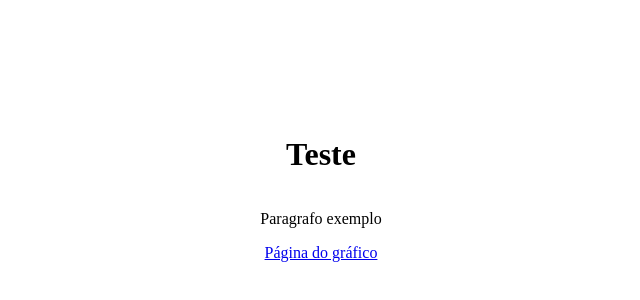
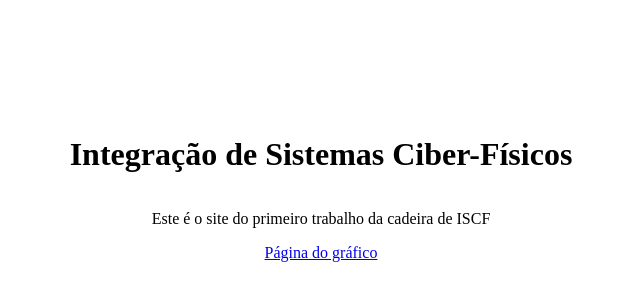
Before and after one commit to RLadeira113/testejs, a Next.js app: page / in a window 1280 px wide. Shown: the part 220-520 px from the top of the page, without its empty margins (319-959 px from the left). Built offline with nearby package versions, Linux system fonts and the light colour scheme.

Commit message:
updateStart

```diff
--- a/pages/index.js
+++ b/pages/index.js
@@ -11,8 +11,8 @@ export default function Home() {
         <link rel="icon" href="/favicon.ico" />
       </Head>
 
-      <h1>Teste</h1>
-      <p>Paragrafo exemplo</p>
+      <h1>Integração de Sistemas Ciber-Físicos</h1>
+      <p>Este é o site do primeiro trabalho da cadeira de ISCF</p>
       <Link href='/posts/first-post'>Página do gráfico</Link>
 
     </div>
```
